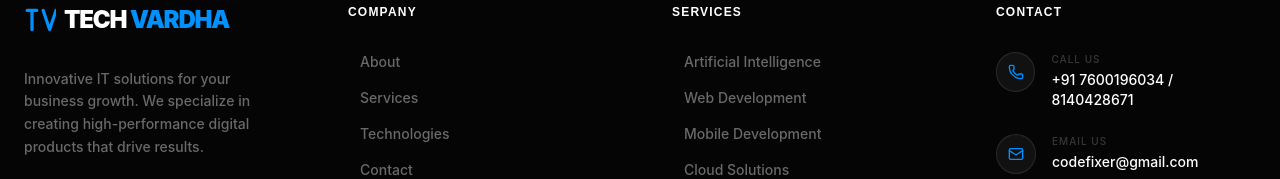
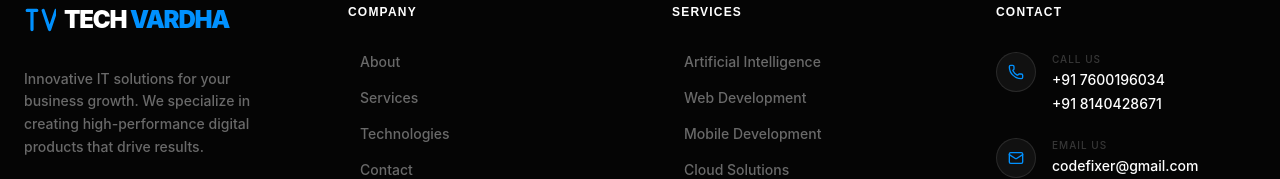
Before and after one commit to rutvikdholakiya30/codefixer, a React (Vite) app: page / in a window 1280 px wide. Shown: the part 5669-5848 px from the top of the page. Built offline with nearby package versions, Linux system fonts and the light colour scheme.

Commit message:
website updated

```diff
--- a/src/components/layout/Footer.tsx
+++ b/src/components/layout/Footer.tsx
@@ -77,7 +77,8 @@ export default function Footer() {
               </div>
               <div className="flex flex-col">
                 <span className="text-[10px] uppercase tracking-widest text-white/20 mb-1">Call Us</span>
-                <span className="text-white group-hover:text-primary transition-colors">+91 7600196034 / 8140428671</span>
+                <a href="tel:+917600196034" className="text-white group-hover:text-primary transition-colors mb-1">+91 7600196034</a>
+                <a href="tel:+918140428671" className="text-white group-hover:text-primary transition-colors">+91 8140428671</a>
               </div>
             </li>
             <li className="flex gap-4 group">
```
